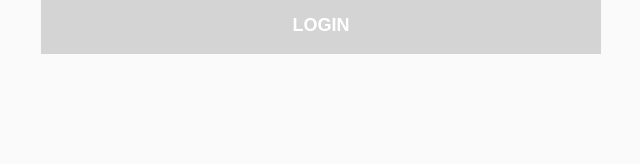
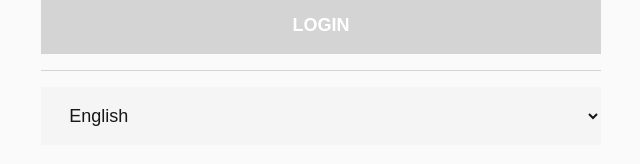
Before and after one commit to bel1c10ud/reconbo.lt-frontend, a Next.js app: page /authorization in a window 1280 px wide. Shown: the part 396-560 px from the top of the page, without its empty margins (319-959 px from the left). Built offline with nearby package versions, Linux system fonts and the light colour scheme.

Commit message:
add authorization page language selector

```diff
--- a/components/template/AuthorizationLayout.module.css
+++ b/components/template/AuthorizationLayout.module.css
@@ -28,3 +28,10 @@
 .self > form.hidden {
   display: none;
 }
+
+.language {
+  display: flex;
+  flex-direction: column;
+  padding: 1rem 0;
+  border-top: 1px solid var(--grey300);
+}
--- a/components/template/AuthorizationLayout.tsx
+++ b/components/template/AuthorizationLayout.tsx
@@ -15,6 +15,7 @@ import Callout, { CalloutTitle, CalloutBody } from '../Callout';
 import { RegionCode } from '../../options';
 import { i18nMessage } from '../../i18n';
 import Head from 'next/head';
+import LanguageSelect from '../LanguageSelect';
 
 export default function AuthorizationLayout() {
   const router = useRouter();
@@ -176,6 +177,9 @@ export default function AuthorizationLayout() {
           {i18nMessage['CONFIRM'][language]}
         </Button>
       </form>
+      <div className={style['language']}>
+        <LanguageSelect />
+      </div>
     </div>
   </>
   )
```
